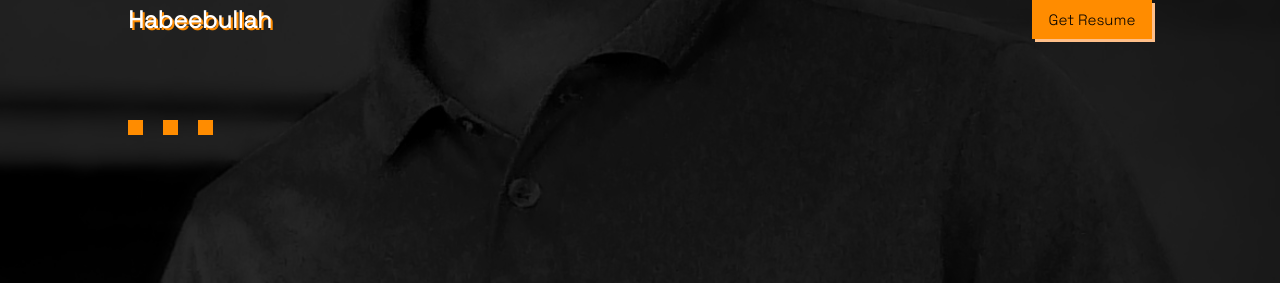
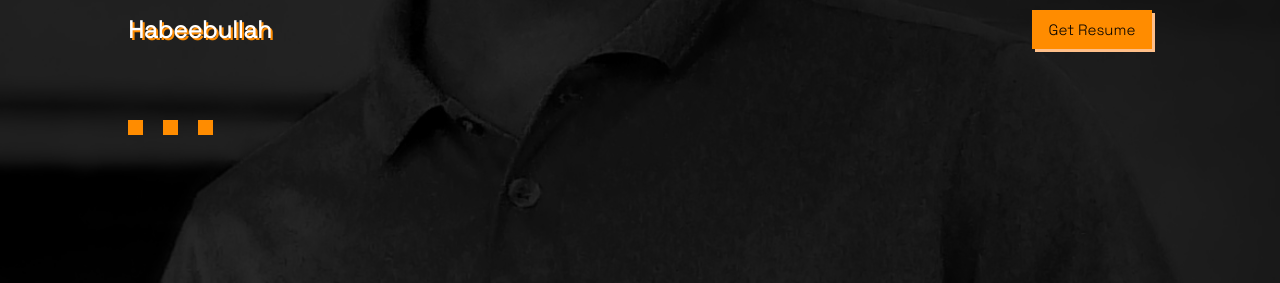
Before and after one commit to HabeebOpe/My-portfolio, a plain HTML site: page index.html in a window 1280 px wide. Shown: the top 283 px of the page. Drawn offline with Linux system fonts and the light colour scheme.

Commit message:
update style.css

```diff
--- a/style.css
+++ b/style.css
@@ -71,7 +71,7 @@ body {
   display: flex;
   align-items: center;
   justify-content: space-between;
-  padding: 0 10%;
+  padding: 10px 10%;
 }
 
 .logo h1 {
```
